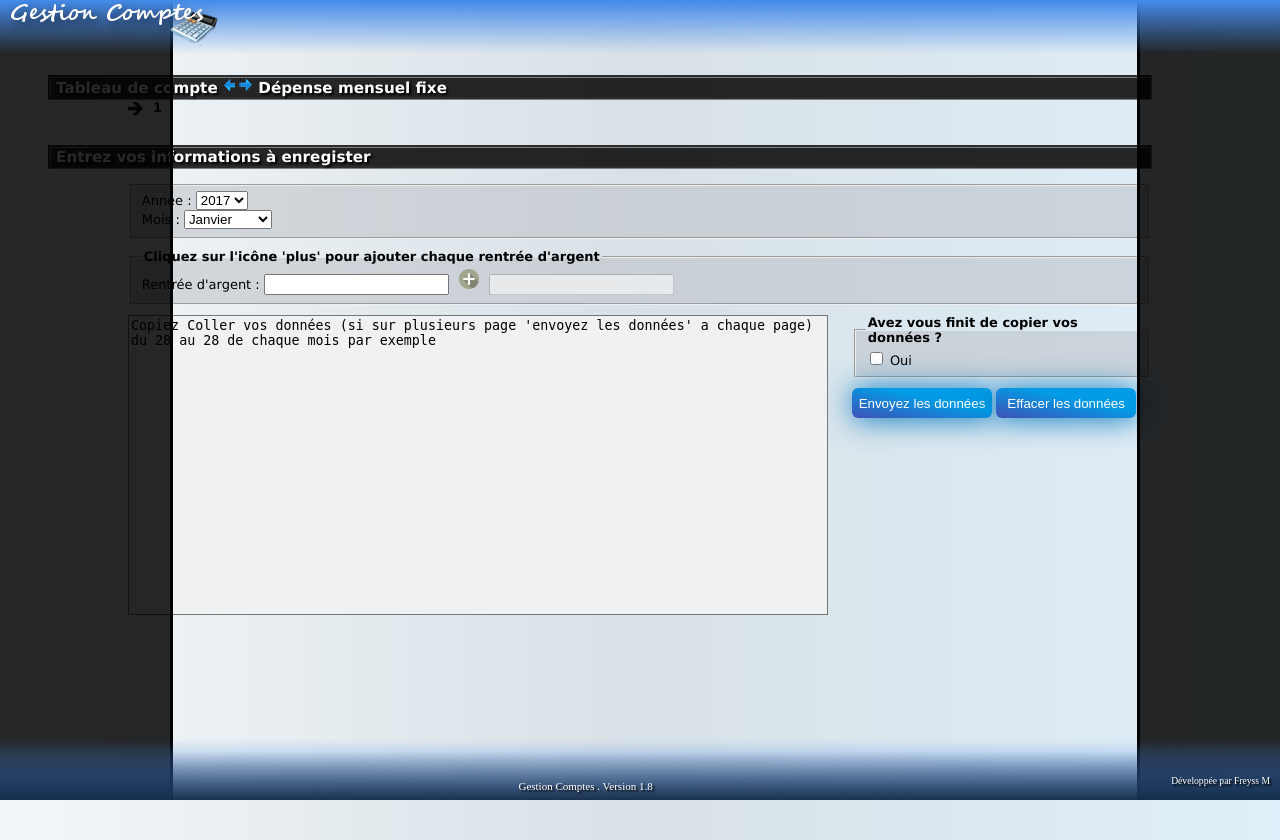
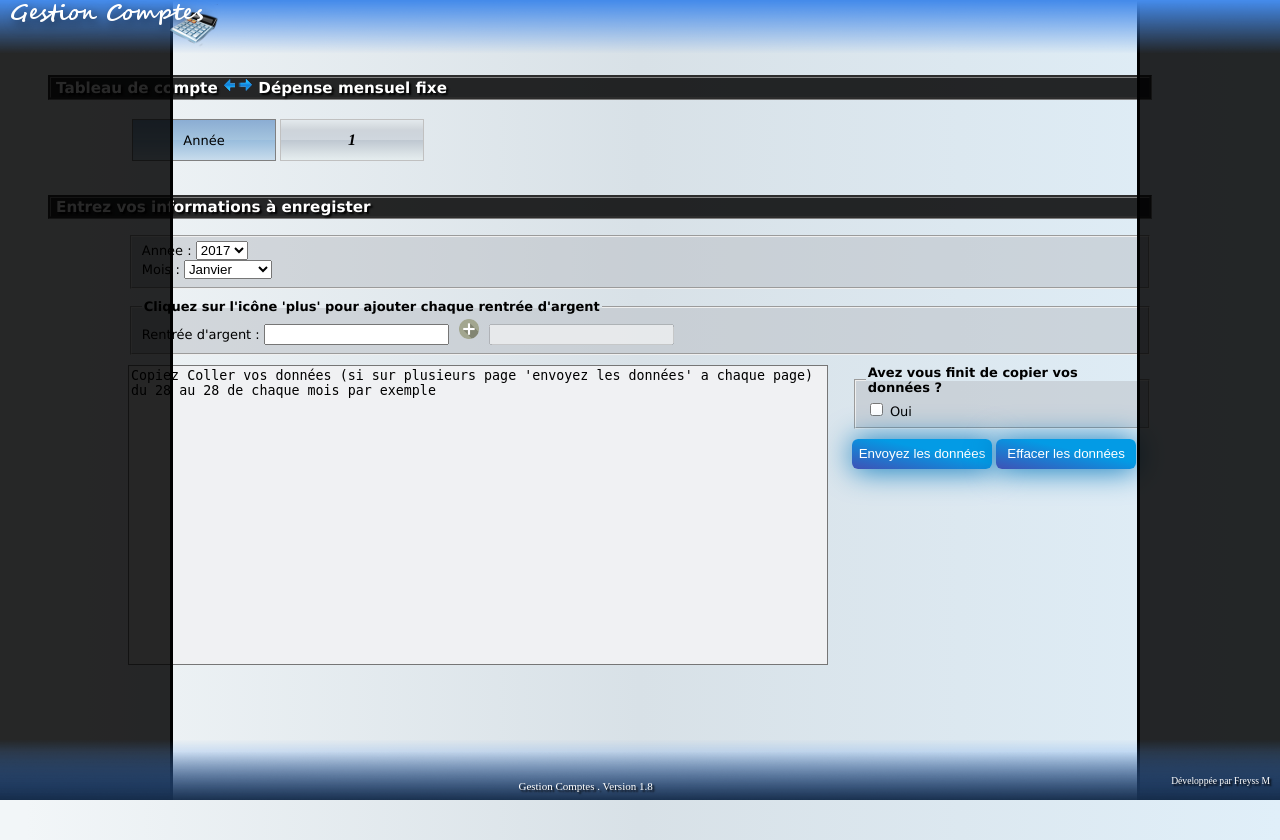
Before and after one commit to Revan027/Compte, a PHP site: page / in a window 1280 px wide. Shown: the top 840 px of the page. Run offline with PHP 8.4, Linux system fonts and the light colour scheme; the visitor is signed in with stand-in values (Sample User, id 1); tables that the repository leaves empty hold one stand-in row (values such as "Sample post").

Commit message:
Re design

```diff
--- a/feuille.css
+++ b/feuille.css
@@ -21,7 +21,7 @@ h3{
 
 }
 #h3Margin{
-       margin-bottom:0px;
+       margin-bottom:15px;
 
 }
 
@@ -267,7 +267,7 @@ td{
    /* width:150px;*/
 }
 
-.fondDonneeS, .fondDonneeB, .fondDonneeD, .fondDonnee {
+.fondDonneeS, .fondDonneeB, .fondDonneeD, .fondDonnee, .fondDonneeA {
     background: rgb(227,233,237); /* Old browsers */
     background: -moz-linear-gradient(top, rgba(227,233,237,1) 0%, rgba(219,225,229,1) 10%, rgba(206,212,218,1) 25%, rgba(206,213,220,1) 37%, rgba(208,215,222,1) 50%, rgba(191,200,209,1) 51%, rgba(217,225,229,1) 83%, rgba(229,237,239,1) 100%); /* FF3.6-15 */
     background: -webkit-linear-gradient(top, rgba(227,233,237,1) 0%,rgba(219,225,229,1) 10%,rgba(206,212,218,1) 25%,rgba(206,213,220,1) 37%,rgba(208,215,222,1) 50%,rgba(191,200,209,1) 51%,rgba(217,225,229,1) 83%,rgba(229,237,239,1) 100%); /* Chrome10-25,Safari5.1-6 */
@@ -322,31 +322,14 @@ td{
 
 /*Liste d'année*/
 
-#selectionAnnee{
-    height:20px;
-    font-size:13px;
-    font-weight:bold;
-    margin-bottom:25px;
+.fondDonneeA{
+    cursor:pointer;
 }
-ol{
-    float:left;
-    margin:0;
-    padding:0;
-    list-style-type:none;
-}
-li{
-    float:left; /*pour IE*/
-    padding-left:25px;
-    width:50px;
-    margin-right:15px;
-    background-image:url(images/fleche.png);
-    background-repeat:no-repeat;
-}
-li:hover {
+
+.fondDonneeA:hover{
     cursor:pointer;
-    color:red;
-    background-image:url(images/fleche2.png);
-    background-repeat:no-repeat;
+    opacity: 0.5;
+    filter: alpha(opacity=50);
 }
 
 /*fieldset*/
--- a/templates/annee.php
+++ b/templates/annee.php
@@ -1,9 +1,11 @@
 <?php if (!empty($arrAll)) { ?>
-    <div id='selectionAnnee'>
-        <ol name='liste'>
-            <?php foreach ($arrAll as $tableau) { ?>
-                <li id="<?= $tableau["annee"] ?>" onclick='createXHR2((this.id))'><?= $tableau["annee"] ?></li>
-            <?php } ?>
-        </ol>
-    </div>
+    <table CELLPADDING='11' cellspacing="4" id="table1">
+    <tr>
+        <td class='titremois'>Année</td>
+        <?php foreach ($arrAll as $tableau) { ?>
+            <td class="fondDonneeA" id="<?= $tableau["annee"] ?>" onclick='createXHR2((this.id))'><?= $tableau["annee"] ?></td>
+        <?php } ?>
+    </tr>
+    </table><br/>
+
 <?php } ?>
```
